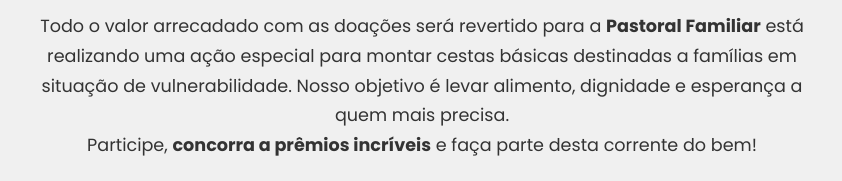
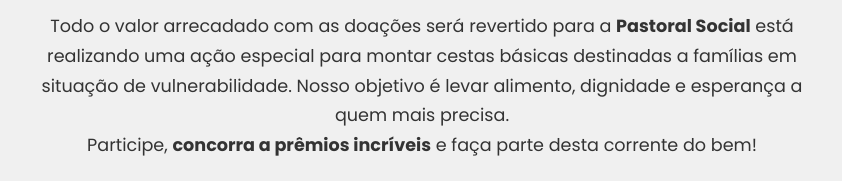
Before and after one commit to eniolord12/conexao-solidaria, a plain HTML site: page index.html in a window 1280 px wide. Shown: the part 434-615 px from the top of the page, 218-1060 px from the left. Drawn offline with Linux system fonts and the light colour scheme; a web font is replaced by a local one.

Commit message:
Revise index.html content and partner information
Updated the content of the index.html file to reflect changes in the initiative's description and partner details.

```diff
--- a/index.html
+++ b/index.html
@@ -59,7 +59,7 @@
             </p>
             <p>
                 Todo o valor arrecadado com as doações será revertido para
-                a <strong>Pastoral Familiar</strong> está realizando uma ação especial para montar cestas básicas
+                a <strong>Pastoral Social</strong> está realizando uma ação especial para montar cestas básicas
                 destinadas a famílias em situação de vulnerabilidade.
                 Nosso objetivo é levar alimento, dignidade e esperança a quem mais precisa. <br>
                 Participe, <b>concorra a prêmios incríveis</b> e faça parte desta corrente do bem!
```
